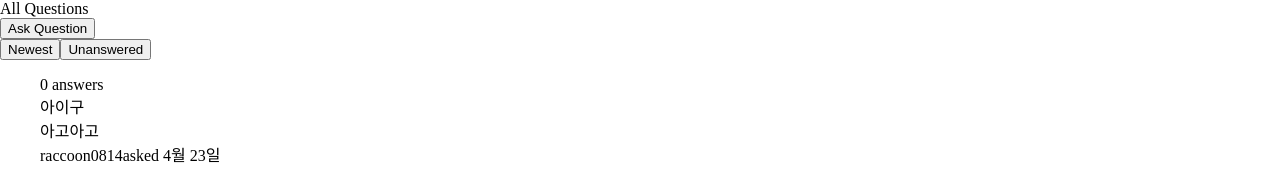
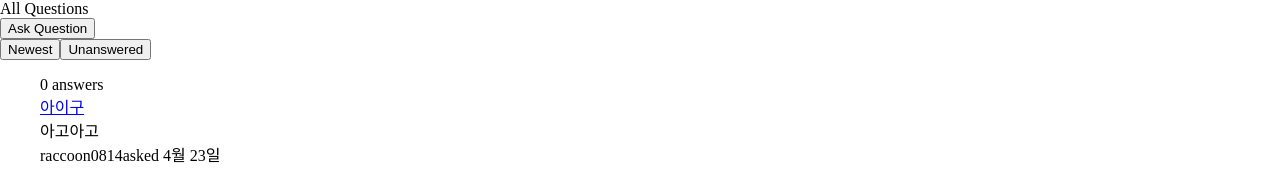
Before and after one commit to codestates-seb/seb43_pre_022, a React (Create React App) app in the folder Client/: page / in a window 1280 px wide. Shown: the part 119-301 px from the top of the page. Built offline with nearby package versions, Linux system fonts and the light colour scheme; data requests are answered from the project's data file.

Commit message:
[feat] : navigate => Link #2

```diff
--- a/Client/src/App.tsx
+++ b/Client/src/App.tsx
@@ -13,7 +13,8 @@ import SingleQuestion from './Pages/SingleQuestion';
 
 function App() {
   //  JWT token 보유 여부에 따라 truthy || falsy
-  const token = localStorage.getItem('access_token');
+  let token = localStorage.getItem('access_token');
+  token = 'token';
 
   return (
     <div>
--- a/Client/src/Components/AllQuestions.tsx
+++ b/Client/src/Components/AllQuestions.tsx
@@ -3,7 +3,7 @@ import '../Global.css';
 import axios from 'axios';
 import { useEffect } from 'react';
 import { useDispatch, useSelector } from 'react-redux';
-import { Link, useNavigate } from 'react-router-dom';
+import { Link } from 'react-router-dom';
 import styled from 'styled-components';
 import { READ } from '../Reducers/questionReducer';
 
@@ -116,11 +116,6 @@ const WriterInfo = styled.div`
 `;
 
 function AllQuestions() {
-  const navigate = useNavigate();
-  const singleQuestionClick = () => {
-    navigate('/question');
-  };
-
   const dispatch = useDispatch();
   const questions = useSelector((state: RootState) => state.crudquestion);
 
@@ -158,13 +153,11 @@ function AllQuestions() {
                   {item.answer.length} answers
                 </div>
                 <div className="SingleQuestionContainer">
-                  <div
-                    role="presentation"
-                    className="QuestionTitle"
-                    onClick={singleQuestionClick}
-                  >
-                    {item.title}
-                  </div>
+                  <Link to={{ pathname: `/questions/${item.questionId}` }}>
+                    <div role="presentation" className="QuestionTitle">
+                      {item.title}
+                    </div>
+                  </Link>
                   <div className="QuestionText">{item.content}</div>
                   <WriterInfo>
                     <span>{item.memberId}</span>
--- a/Client/src/index.tsx
+++ b/Client/src/index.tsx
@@ -1,5 +1,3 @@
-import React from 'react';
-
 import * as ReactDOM from 'react-dom/client';
 import { Provider } from 'react-redux';
 import { BrowserRouter as Router } from 'react-router-dom';
--- a/Client/src/store/store.tsx
+++ b/Client/src/store/store.tsx
@@ -24,6 +24,6 @@ const store: Store<RootState> = configureStore({
 export default store;
 
 // Infer the `RootState` and `AppDispatch` types from the store itself
-export type RootState = ReturnType<typeof store.getState>;
+// export type RootState = ReturnType<typeof store.getState>;
 // Inferred type: {posts: PostsState, comments: CommentsState, users: UsersState}
 export type AppDispatch = typeof store.dispatch;
```
